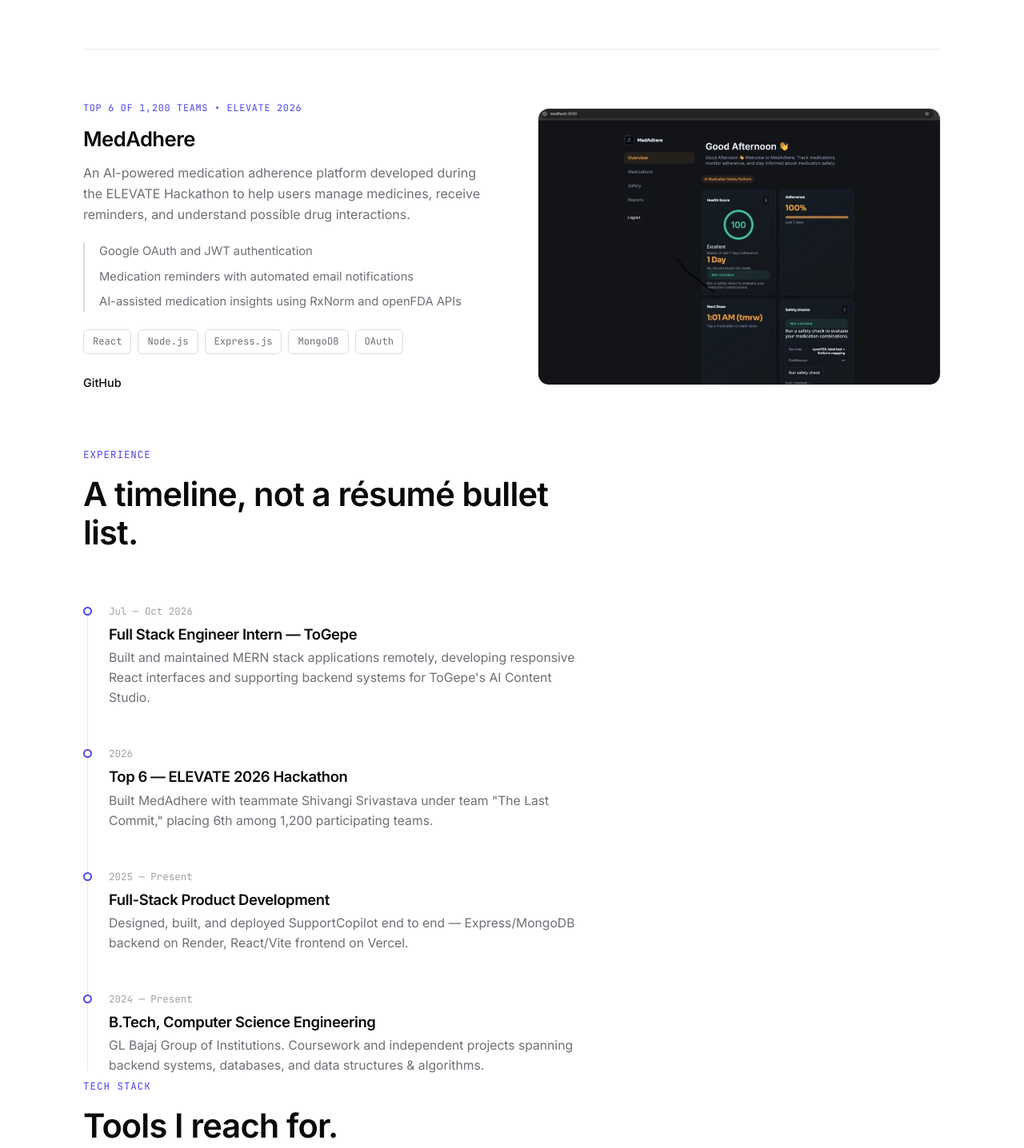
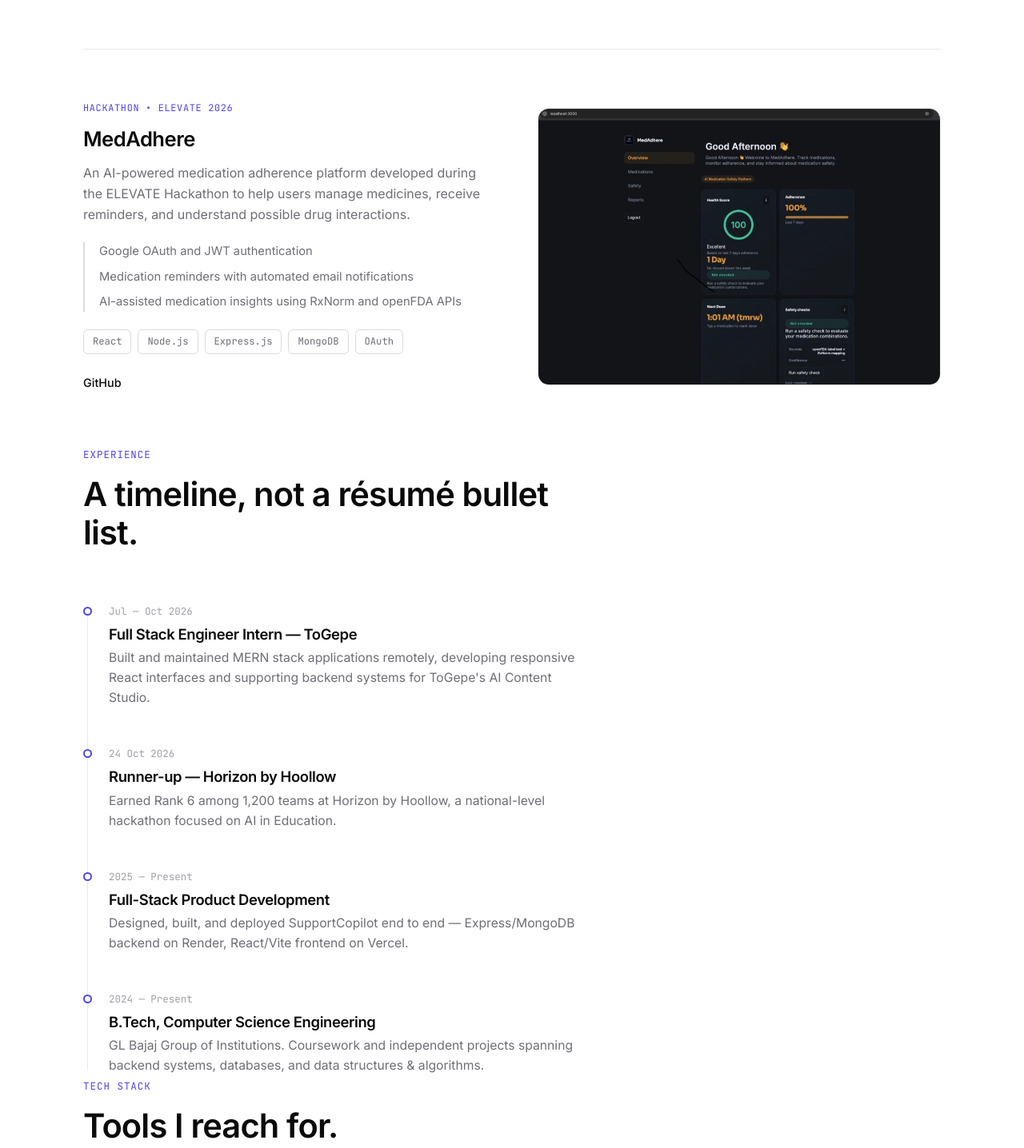
Before and after one commit to Shivuu-AIML/Portfolio, a plain HTML site: page index.html in a window 1280 px wide. Shown: the part 2472-3908 px from the top of the page at 80% size. Drawn offline with Linux system fonts and the light colour scheme.

Commit message:
Correct hackathon achievement name (#2)
Co-authored-by: Copilot App <223556219+Copilot@users.noreply.github.com>

```diff
--- a/index.html
+++ b/index.html
@@ -266,7 +266,7 @@
 
     <div>
 
-      <span class="project-tag">Top 6 of 1,200 teams • ELEVATE 2026</span>
+      <span class="project-tag">Hackathon • ELEVATE 2026</span>
 
       <h3>MedAdhere</h3>
 
@@ -317,9 +317,9 @@
       </div>
       <div class="timeline-item">
         <span class="timeline-dot"></span>
-        <span class="timeline-date">2026</span>
-        <h3>Top 6 — ELEVATE 2026 Hackathon</h3>
-        <p>Built MedAdhere with teammate Shivangi Srivastava under team "The Last Commit," placing 6th among 1,200 participating teams.</p>
+        <span class="timeline-date">24 Oct 2026</span>
+        <h3>Runner-up — Horizon by Hoollow</h3>
+        <p>Earned Rank 6 among 1,200 teams at Horizon by Hoollow, a national-level hackathon focused on AI in Education.</p>
       </div>
       <div class="timeline-item">
         <span class="timeline-dot"></span>
@@ -367,7 +367,7 @@
     <div class="metrics-grid reveal">
       <div class="metric"><div class="metric-num">6+</div><div class="metric-label">Projects Shipped</div></div>
       <div class="metric"><div class="metric-num">50+</div><div class="metric-label">DSA Problems Solved</div></div>
-      <div class="metric"><div class="metric-num">6th</div><div class="metric-label">Hackathon Rank</div></div>
+      <div class="metric"><div class="metric-num">6th</div><div class="metric-label">Horizon Rank</div></div>
       <div class="metric"><div class="metric-num">1,200</div><div class="metric-label">Teams Competed</div></div>
     </div>
   </section>
```
